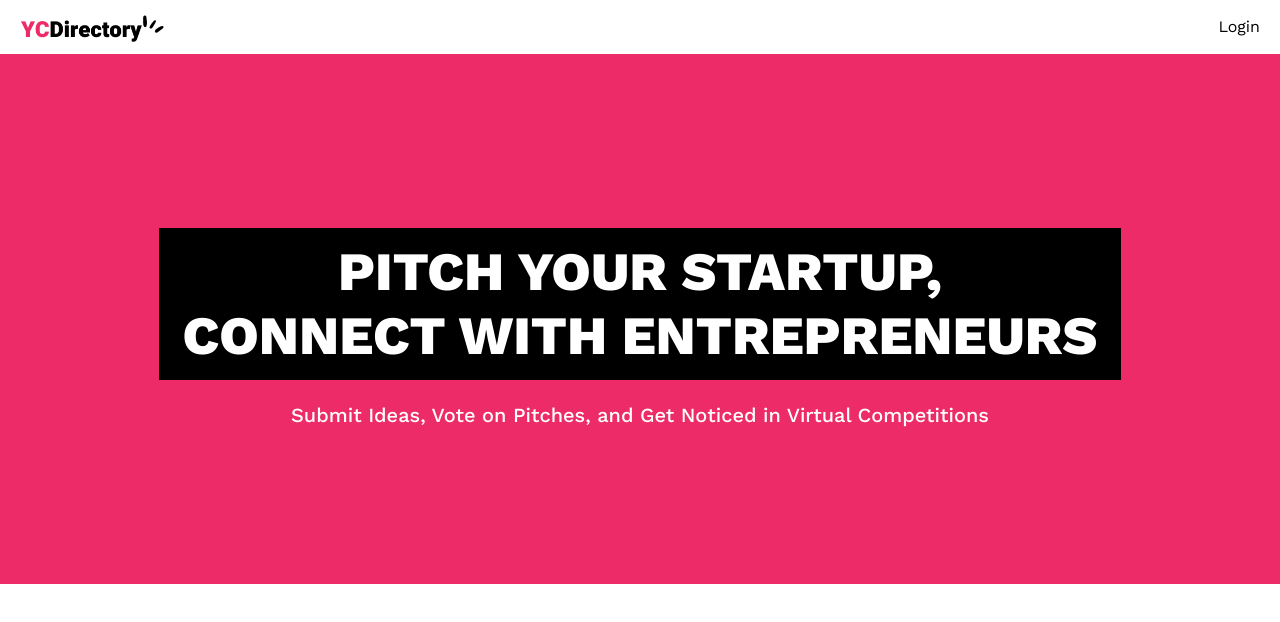
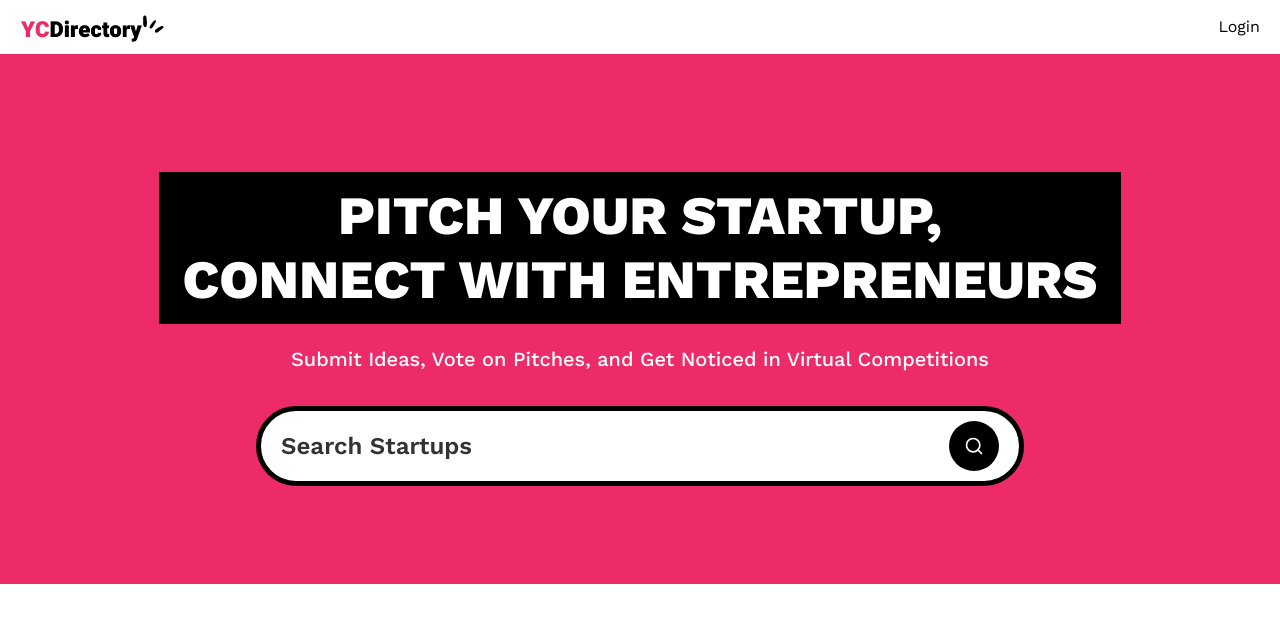
Before and after one commit to hasunnilupul/yc-directory, a Next.js app: page / in a window 1280 px wide. Shown: the top 622 px of the page. Built offline with nearby package versions, Linux system fonts and the light colour scheme; no server answers.

Commit message:
implemented searchbar ui
Signed-off-by: Hasun Nilupul <hasunnilupul16@gmail.com>

```diff
--- a/app/(root)/layout.tsx
+++ b/app/(root)/layout.tsx
@@ -1,5 +1,5 @@
 import React from "react";
-import Navbar from "@/app/components/Navbar";
+import Navbar from "@/components/Navbar";
 
 export default function RootLayout({children}: Readonly<{children: React.ReactNode}>) {
     return (
--- a/app/(root)/page.tsx
+++ b/app/(root)/page.tsx
@@ -1,11 +1,17 @@
-export default function Home() {
-  return (
+import SearchForm from "@/components/SearchForm";
+
+export default async function Home({searchParams}: {searchParams: Promise<{query?: string}>}) {
+    const query = (await searchParams).query;
+
+    return (
       <>
           <section className="pink_container">
               <h1 className="heading">Pitch Your Startup, <br/> Connect with Entrepreneurs</h1>
               <p className="sub-heading !max-w-3xl">
                   Submit Ideas, Vote on Pitches, and Get Noticed in Virtual Competitions
               </p>
+
+              <SearchForm query={query}/>
           </section>
       </>
   );
--- a/app/components/Navbar.tsx
+++ b/components/Navbar.tsx
@@ -9,7 +9,7 @@
     return (
         <header className="px-5 py-3 bg-white shadow-sm font-work-sans">
             <nav className="flex justify-between items-center">
-                <Link href="/">
+                <Link href="/public">
                     <Image src="/logo.png" alt="logo" width={144} height={30} />
                 </Link>
 
--- /dev/null
+++ b/components/SearchForm.tsx
@@ -0,0 +1,22 @@
+import React from 'react'
+import Form from "next/form";
+import SearchFormReset from "@/components/SearchFormReset";
+import {Search} from "lucide-react";
+
+const SearchForm = ({query}: {query?: string}) => {
+    return (
+        <Form action="/public" scroll={false} className="search-form">
+            <input type="text" name="query" defaultValue={query} className="search-input" placeholder="Search Startups"/>
+            <div className="flex gap-2">
+                {query && (
+                    <SearchFormReset/>
+                )}
+
+                <button type="submit" className="search-btn text-white">
+                    <Search className="size-5"/>
+                </button>
+            </div>
+        </Form>
+    )
+}
+export default SearchForm
--- /dev/null
+++ b/components/SearchFormReset.tsx
@@ -0,0 +1,23 @@
+"use client"
+
+import React from 'react'
+import Link from "next/link";
+import {X} from "lucide-react";
+
+const SearchFormReset = () => {
+    const reset = () => {
+        const form = document.querySelector('.search-form') as HTMLFormElement;
+        if(form){
+            form.reset();
+        }
+    }
+
+    return (
+        <button type="reset" onClick={reset}>
+            <Link href="/public" className="search-btn text-white">
+                <X className="size-5"/>
+            </Link>
+        </button>
+    )
+}
+export default SearchFormReset
```
